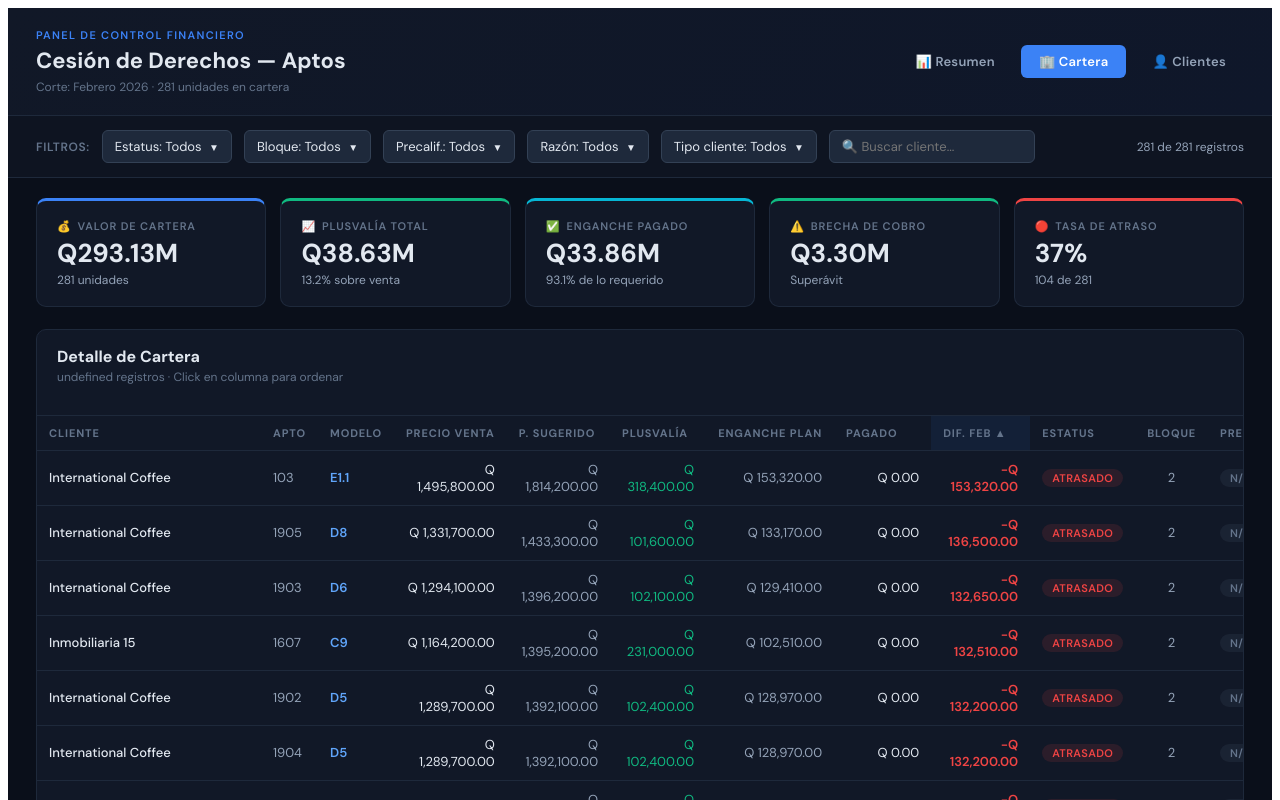
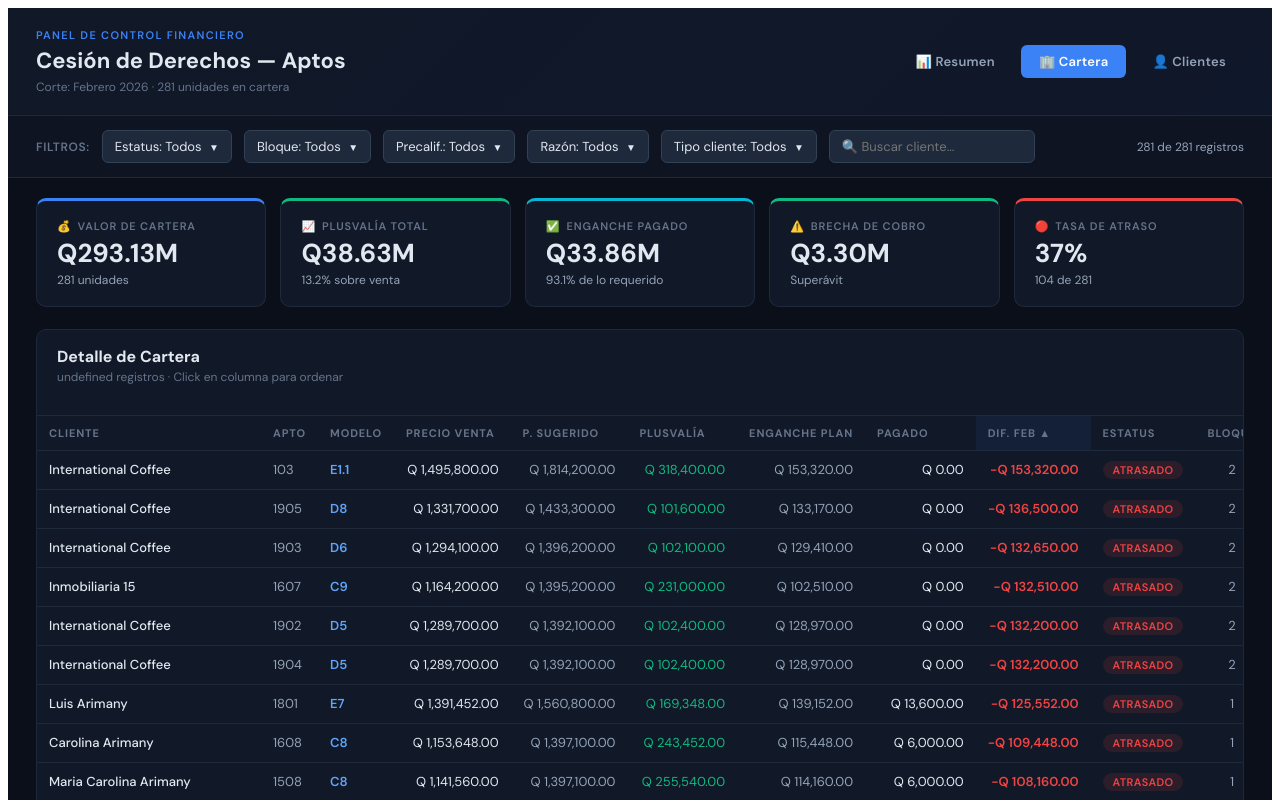
Before and after one commit to innovationwizard/paventas, a React (Vite) app: page / in a window 1280 px wide. Both pictures are taken after a click on the button "🏢 Cartera". Shown: the top 800 px of the page. Built offline with nearby package versions, Linux system fonts and the light colour scheme.

Commit message:
file at the root was stale. fixed the actual source files.

```diff
--- a/src/components/DrillDownModal.jsx
+++ b/src/components/DrillDownModal.jsx
@@ -14,7 +14,7 @@ export default function DrillDownModal({ drillDown, drillFiltered, drillSearch,
   });
 
   const mTd = {
-    padding: '10px 12px', fontSize: 13, borderBottom: `1px solid ${COLORS.border}`, fontFamily: "'DM Sans', sans-serif",
+    padding: '10px 12px', fontSize: 13, borderBottom: `1px solid ${COLORS.border}`, fontFamily: "'DM Sans', sans-serif", whiteSpace: 'nowrap',
   };
 
   const cols = [
--- a/src/components/views/CarteraView.jsx
+++ b/src/components/views/CarteraView.jsx
@@ -15,7 +15,7 @@ export default function CarteraView({ sorted, allData }) {
     background: sortCol === col ? 'rgba(59,130,246,0.08)' : 'transparent',
   });
 
-  const tdStyle = { padding: '10px 12px', fontSize: 13, borderBottom: `1px solid ${COLORS.border}`, fontFamily: "'DM Sans', sans-serif" };
+  const tdStyle = { padding: '10px 12px', fontSize: 13, borderBottom: `1px solid ${COLORS.border}`, fontFamily: "'DM Sans', sans-serif", whiteSpace: 'nowrap' };
 
   const columns = [
     ['cliente', 'Cliente'], ['apto', 'Apto'], ['modelo', 'Modelo'],
--- a/src/components/views/ClientesView.jsx
+++ b/src/components/views/ClientesView.jsx
@@ -12,7 +12,7 @@ export default function ClientesView({ clienteAgg, filtered, openDrillDown }) {
     fontFamily: "'DM Sans', sans-serif", cursor: 'default',
   };
 
-  const tdStyle = { padding: '10px 12px', fontSize: 13, borderBottom: `1px solid ${COLORS.border}`, fontFamily: "'DM Sans', sans-serif" };
+  const tdStyle = { padding: '10px 12px', fontSize: 13, borderBottom: `1px solid ${COLORS.border}`, fontFamily: "'DM Sans', sans-serif", whiteSpace: 'nowrap' };
 
   return (
     <>
--- a/src/utils/formatters.js
+++ b/src/utils/formatters.js
@@ -17,6 +17,6 @@ export const fmtQ = (n) => {
 };
 
 export const fmtQFull = (n) => {
-  if (n === 0) return 'Q 0.00';
-  return `${n < 0 ? '-' : ''}Q ${Math.abs(n).toLocaleString('es-GT', { minimumFractionDigits: 2, maximumFractionDigits: 2 })}`;
+  if (n === 0) return 'Q\u00A00.00';
+  return `${n < 0 ? '-' : ''}Q\u00A0${Math.abs(n).toLocaleString('es-GT', { minimumFractionDigits: 2, maximumFractionDigits: 2 })}`;
 };
```
